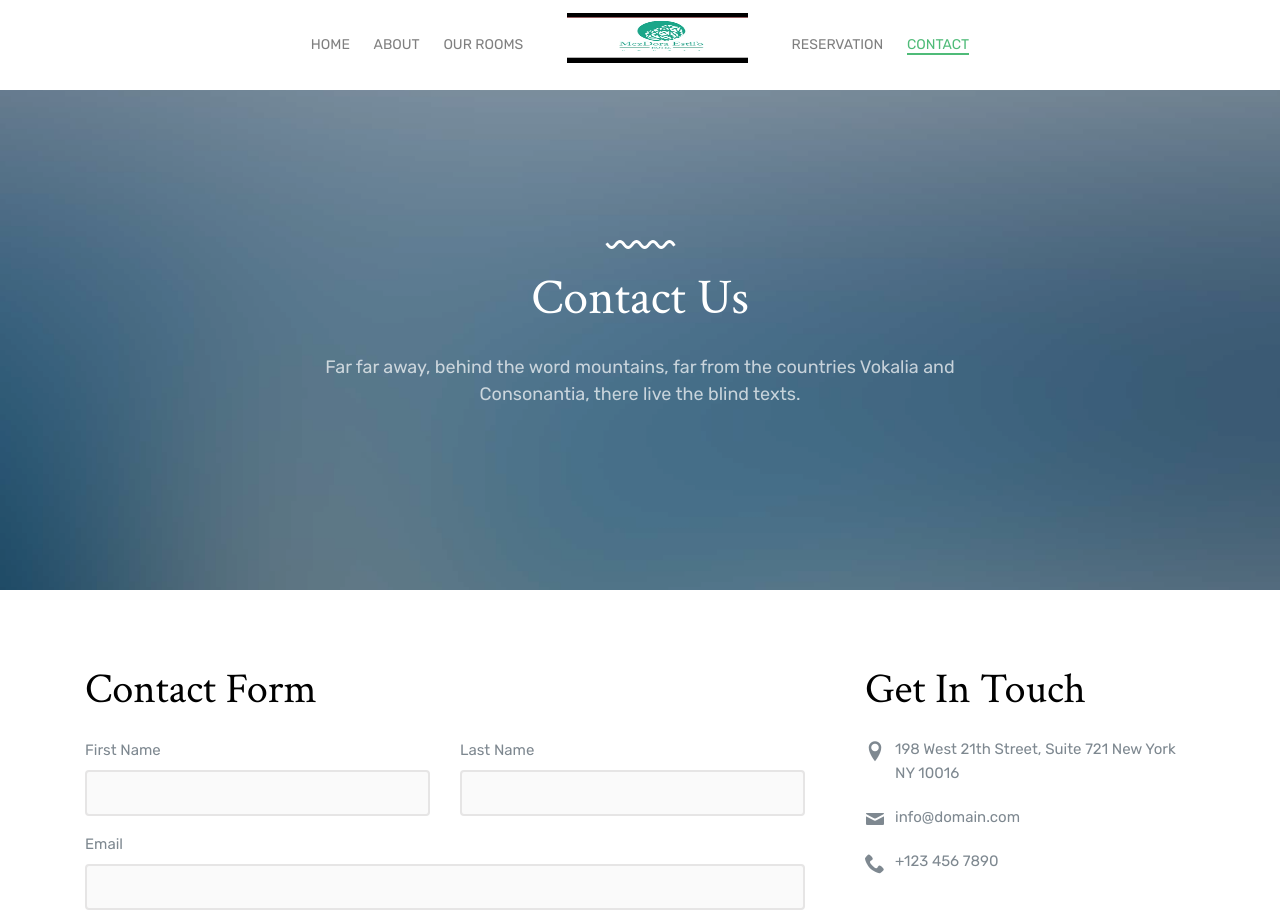
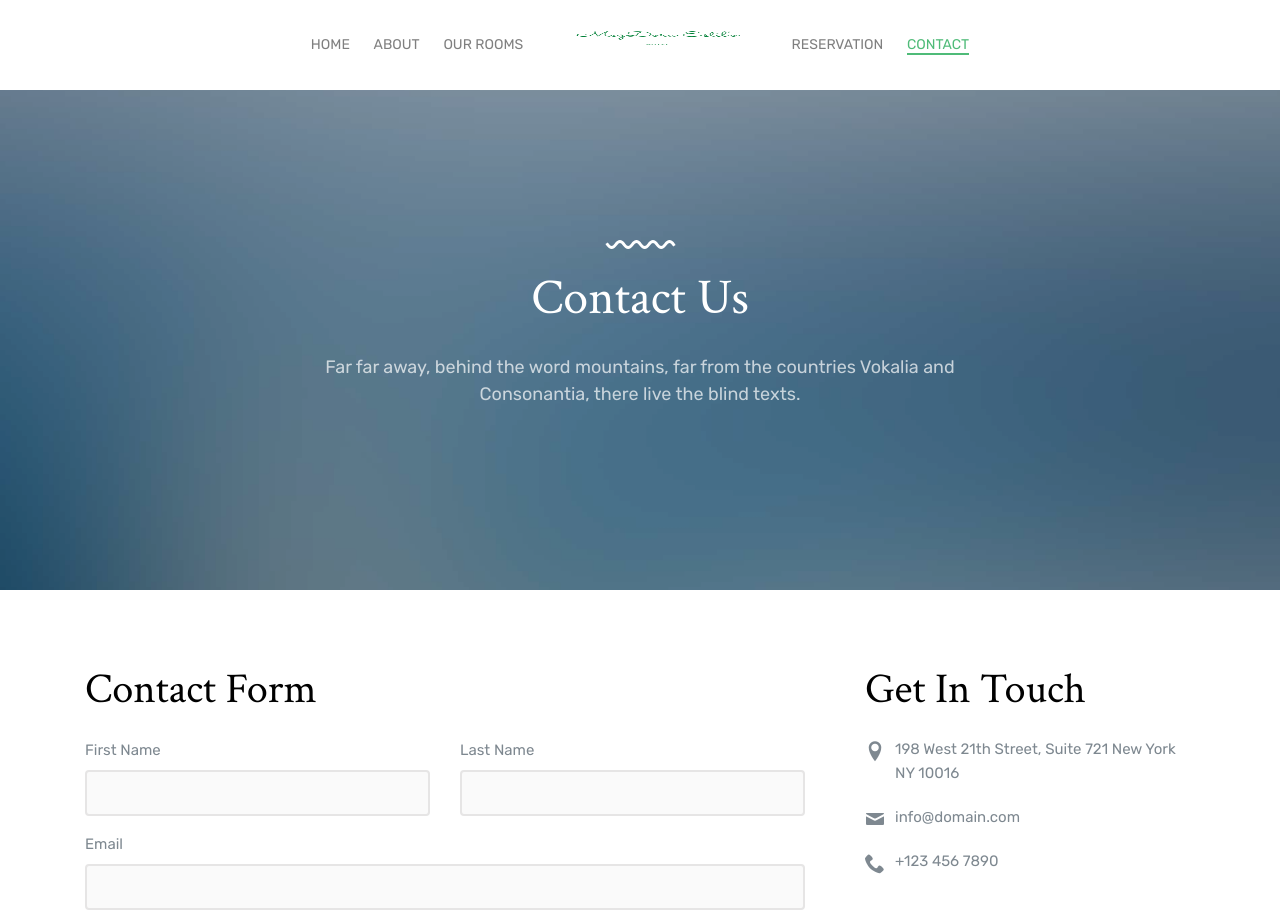
Before and after one commit to nkemsileslie/Hotel_Website, a website: page contact.html in a window 1280 px wide. Shown: the top 913 px of the page. Drawn offline with Linux system fonts and the light colour scheme; files whose address does not match are found by name.

Commit message:
Update contact.html

```diff
--- a/contact.html
+++ b/contact.html
@@ -35,7 +35,7 @@
             <li><a href="index.html">Home</a></li>
             <li><a href="about.html">About</a></li>
             <li><a href="rooms.html">Our Rooms</a></li>
-            <li class="hidden-xs probootstrap-logo-center"><a href="index.html"><img src="img/logo.png" class="hires" width="181" height="50" alt="logo"></a></li>
+            <li class="hidden-xs probootstrap-logo-center"><a href="index.html"><img src="img/_Logo.png" class="hires" width="181" height="50" alt="logo"></a></li>
             <li><a href="reservation.html">Reservation</a></li>
             <li class="active"><a href="contact.html">Contact</a></li>
           </ul>
```
